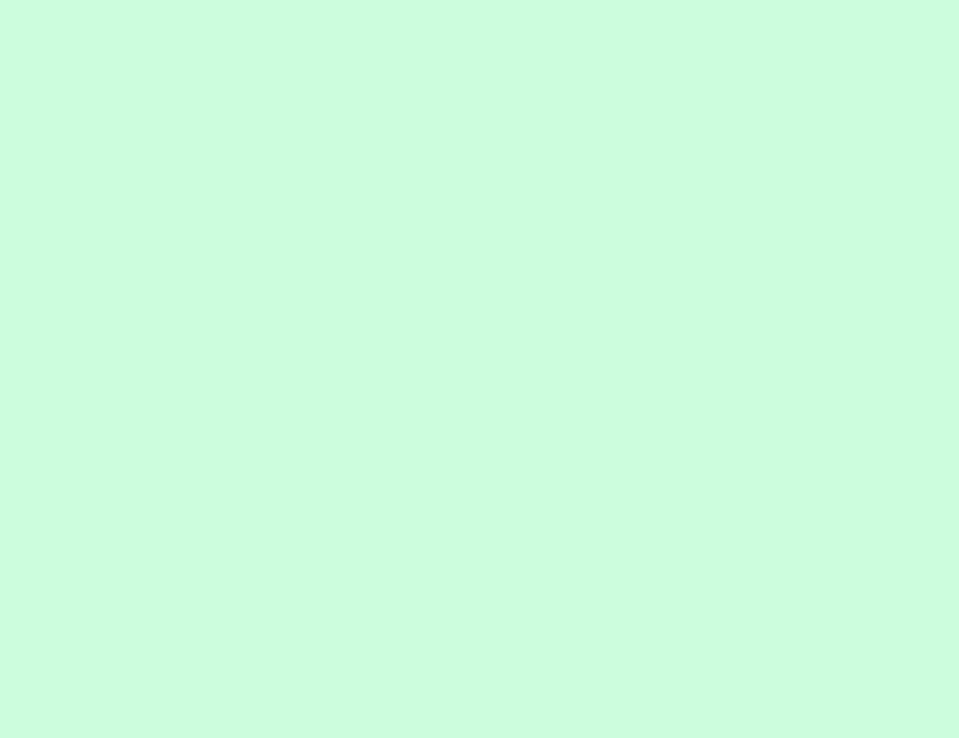
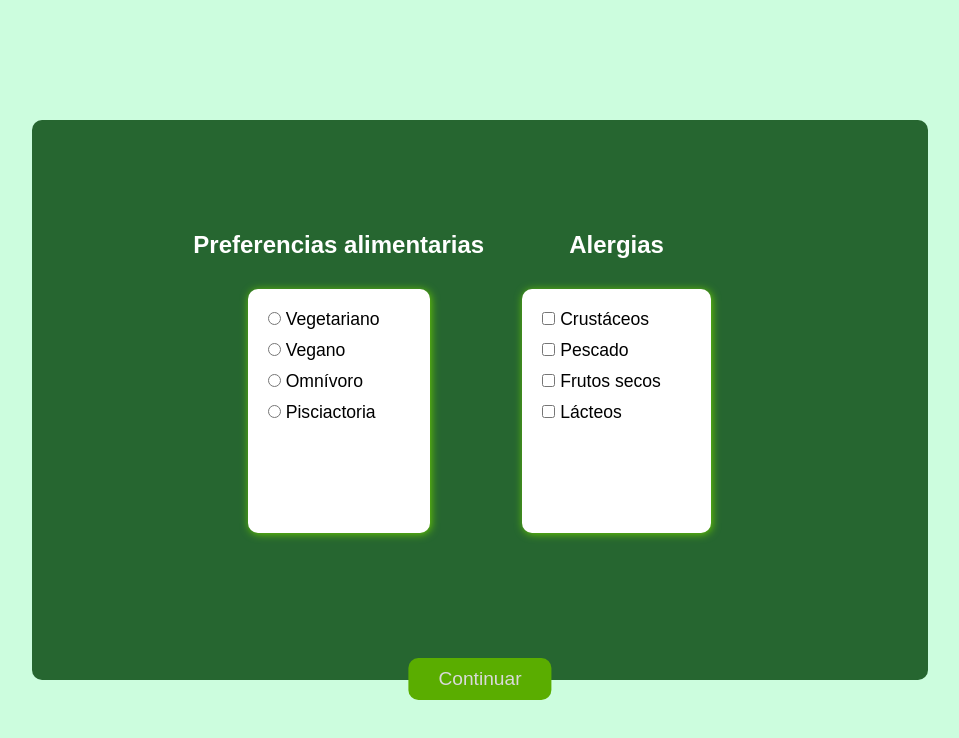
Before and after one commit to ualdra/weekmeal, an Angular app in the folder angular/: page /configuracion-inicial in a window 1280 px wide. Before the commit this address led to /. Shown: the top 738 px of the page, without its empty margins (160-1119 px from the left). Built offline with nearby package versions, Linux system fonts and the light colour scheme.

Commit message:
Vista ConfiguracionInicial realizada

```diff
--- a/angular/src/app/app.routes.ts
+++ b/angular/src/app/app.routes.ts
@@ -5,6 +5,7 @@ import { MenuDiaComponent } from './menu-dia/menu-dia.component';
 import { RecetaDetalleComponent } from './receta-detalle/receta-detalle.component';
 import { BuscarRecetaComponent } from './buscar-receta/buscar-receta.component';
 import { VistaInicialComponent } from './vista-inicial/vista-inicial.component';
+import { ConfiguracionInicialComponent } from './configuracion-inicial/configuracion-inicial.component';
 
 export const routes: Routes = [
     { path: '', redirectTo: '/inicio', pathMatch: 'full' },
@@ -14,4 +15,5 @@ export const routes: Routes = [
     { path: 'receta-detalle', component: RecetaDetalleComponent },
     { path: 'buscar-receta', component: BuscarRecetaComponent },
     { path: 'vista-inicial', component: VistaInicialComponent},
+    { path: 'configuracion-inicial', component: ConfiguracionInicialComponent},
 ];
--- /dev/null
+++ b/angular/src/app/configuracion-inicial/configuracion-inicial.component.css
@@ -0,0 +1,71 @@
+.contenedor {
+    width: 70%;
+    height: 70%;
+    background-color: var(--verde-oscuro);
+    display: flex;
+    flex-direction: column;
+    justify-content: center;
+    align-items: center;
+    border-radius: 10px;
+    margin: auto;
+    position: absolute;
+    top: 0;
+    bottom: 0;
+    left: 0;
+    right: 0;
+}
+
+.configuracion {
+    width: 60%;
+    display: flex;
+    flex-direction: row;
+    justify-content: space-between;
+    margin-bottom: 4%;
+    margin-right: 4%;
+}
+
+.list {
+    flex-direction: column;
+    margin-right: 20px;
+    display: flex;
+    flex-direction: column;
+    align-items: center;
+}
+
+.list h2 {
+    color: white;
+    margin-bottom: 30px;
+    text-align: center;
+}
+
+.options {
+    background-color: white;
+    border-radius: 10px;
+    padding: 20px 50px 100px 20px;
+    box-shadow: 1px 1px 8px var(--verde-claro);
+    font-size: 1.1em;
+}
+
+.options > * {
+    margin-bottom: 10px;
+}
+
+.boton {
+    background-color: var(--verde-claro);
+    color: #fff;
+    padding: 10px 30px;
+    border-radius: 10px;
+    border: none;
+    cursor: pointer;
+    font-size: 1.2em;
+    width: auto;
+    position: absolute;
+    bottom: -20px;
+    left: 50%;
+    transform: translateX(-50%);
+}
+
+.boton[disabled] {
+  filter: brightness(85%);
+  cursor: not-allowed;
+}
--- /dev/null
+++ b/angular/src/app/configuracion-inicial/configuracion-inicial.component.html
@@ -0,0 +1,30 @@
+<div class="contenedor">
+    <div class="configuracion">
+        <div class="list">
+            <h2>Preferencias alimentarias</h2>
+            <div class="options">
+                <div *ngFor="let elemento of preferencias">
+                    <label class="radio-custom-label">
+                        <input type="radio" name="preferencia" [value]="elemento.nombre"
+                            [(ngModel)]="preferenciaSeleccionada" (click)="onSelectionChange(elemento)"
+                            class="radio-custom">
+                        {{ elemento.nombre }}
+                    </label>
+                </div>
+            </div>
+        </div>
+        <div class="list">
+            <h2>Alergias</h2>
+            <div class="options">
+                <div *ngFor="let elemento of alergias">
+                    <label class="checkbox-custom-label">
+                        <input type="checkbox" [(ngModel)]="elemento.seleccionado"
+                            (change)="onSelectionChange(elemento)" class="checkbox-custom">
+                        {{ elemento.nombre }}
+                    </label>
+                </div>
+            </div>
+        </div>
+    </div>
+    <button class="boton" [disabled]="!hasSelection()">Continuar</button>
+</div>
--- /dev/null
+++ b/angular/src/app/configuracion-inicial/configuracion-inicial.component.ts
@@ -0,0 +1,44 @@
+import { NgFor } from '@angular/common';
+import { Component } from '@angular/core';
+import { FormsModule } from '@angular/forms';
+import { RouterModule } from '@angular/router';
+
+interface Elemento {
+  nombre: string;
+  seleccionado: boolean;
+}
+
+@Component({
+  selector: 'app-configuracion-inicial',
+  standalone: true,
+  imports: [NgFor, FormsModule, RouterModule],
+  templateUrl: './configuracion-inicial.component.html',
+  styleUrl: './configuracion-inicial.component.css'
+})
+export class ConfiguracionInicialComponent {
+  preferenciaSeleccionada: string = '';
+
+  preferencias: Elemento[] = [
+    { nombre: 'Vegetariano', seleccionado: false },
+    { nombre: 'Vegano', seleccionado: false },
+    { nombre: 'Omnívoro', seleccionado: false },
+    { nombre: 'Pisciactoria', seleccionado: false },
+  ];
+
+  alergias: Elemento[] = [
+    { nombre: 'Crustáceos', seleccionado: false },
+    { nombre: 'Pescado', seleccionado: false },
+    { nombre: 'Frutos secos', seleccionado: false },
+    { nombre: 'Lácteos', seleccionado: false },
+  ];
+
+  hasSelection(): boolean {
+    return this.preferencias.some(p => p.seleccionado);
+}
+
+  onSelectionChange(elemento: Elemento): void {
+    elemento.seleccionado = !elemento.seleccionado;
+  }
+
+
+}
--- a/angular/src/app/inicio/inicio.component.html
+++ b/angular/src/app/inicio/inicio.component.html
@@ -9,7 +9,7 @@
         <p class="descripcion">{{descripcion}}</p>
         <div class="botones">
             <button class="login">{{login}}</button>
-            <button class="signup">{{signup}}</button>
+            <button routerLink="/configuracion-inicial" class="signup">{{signup}}</button>
         </div>
     </div>
 </div>
--- a/angular/src/app/inicio/inicio.component.ts
+++ b/angular/src/app/inicio/inicio.component.ts
@@ -1,9 +1,10 @@
 import { Component } from '@angular/core';
+import { RouterModule } from '@angular/router';
 
 @Component({
   selector: 'app-inicio',
   standalone: true,
-  imports: [],
+  imports: [RouterModule],
   templateUrl: './inicio.component.html',
   styleUrl: './inicio.component.css'
 })
```
Also changed, not shown: 1 other file (tests, documents, lock files or other folders).
